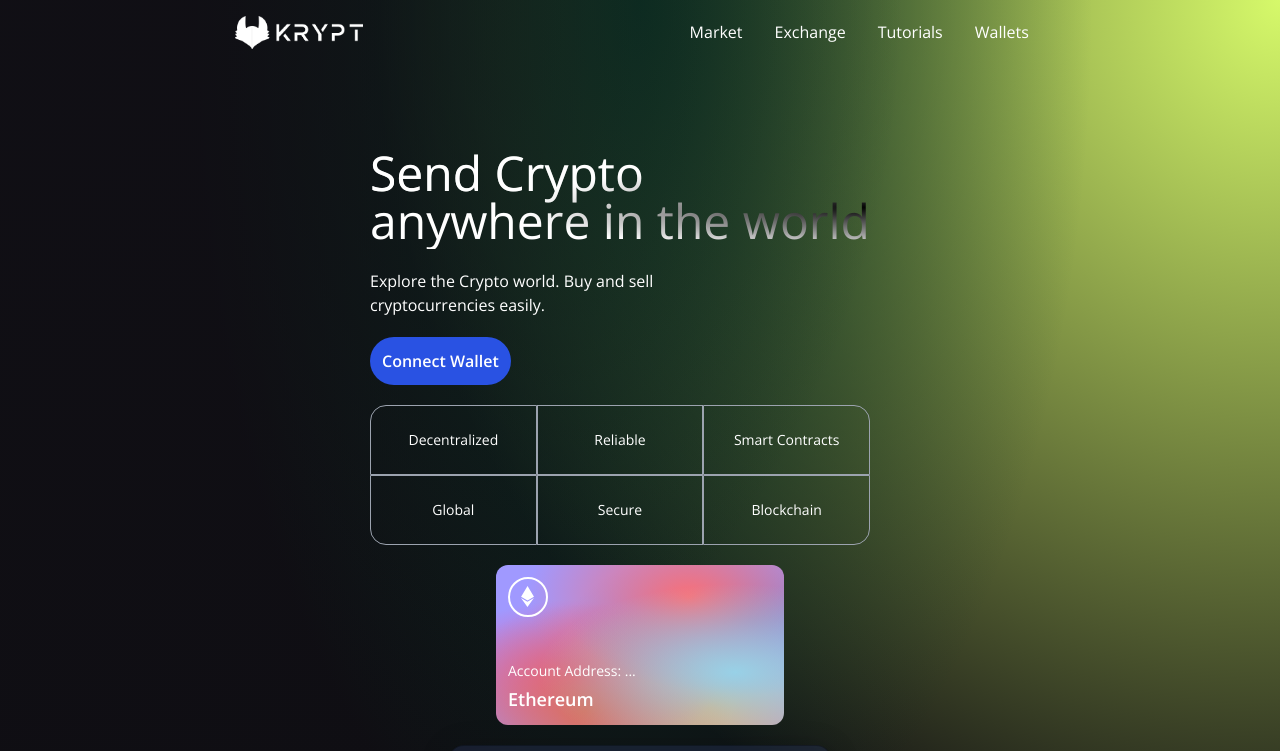
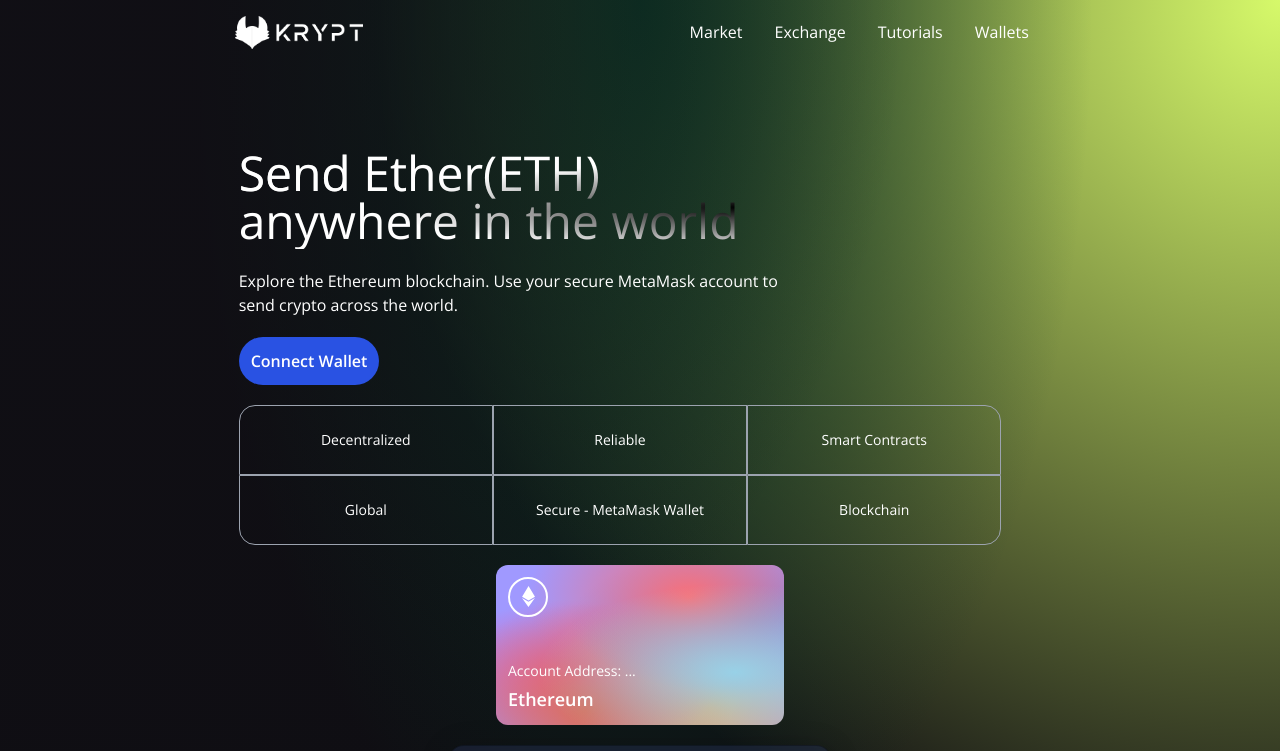
Before and after one commit to paulinavcole/P-Krypt, a React (Vite) app in the folder client/: page / in a window 1280 px wide. Shown: the top 751 px of the page. Built offline with nearby package versions, Linux system fonts and the light colour scheme.

Commit message:
updating welcome page

```diff
--- a/client/src/components/Welcome.jsx
+++ b/client/src/components/Welcome.jsx
@@ -37,10 +37,10 @@ const Welcome = () => {
             <div className='flex mf: flex-row flex-col items-start justify-between md:p-20 py-12 px-4'>
                 <div className='flex flex-1 justify-start items-start flex-col mf:mr-10'>
                     <h1 className='text-3xl sm:text-5xl text-white text-gradient py-1'>
-                        Send Crypto <br/> anywhere in the world
+                        Send Ether(ETH) <br/> anywhere in the world
                     </h1>
                     <p className='text-left mt-5 text-white font-light md:w-9/12 w-11/12 text-base'>
-                        Explore the Crypto world. Buy and sell cryptocurrencies easily.
+                        Explore the Ethereum blockchain. Use your secure MetaMask account to send crypto across the world.
                     </p>
                     {!currentAccount && <button
                         type='button'
@@ -63,7 +63,7 @@ const Welcome = () => {
                             Global
                         </div>
                         <div className={commonStyles}>
-                            Secure
+                            Secure - MetaMask Wallet
                         </div>
                         <div className={`rounded-br-2xl ${commonStyles}`}>
                             Blockchain
```
